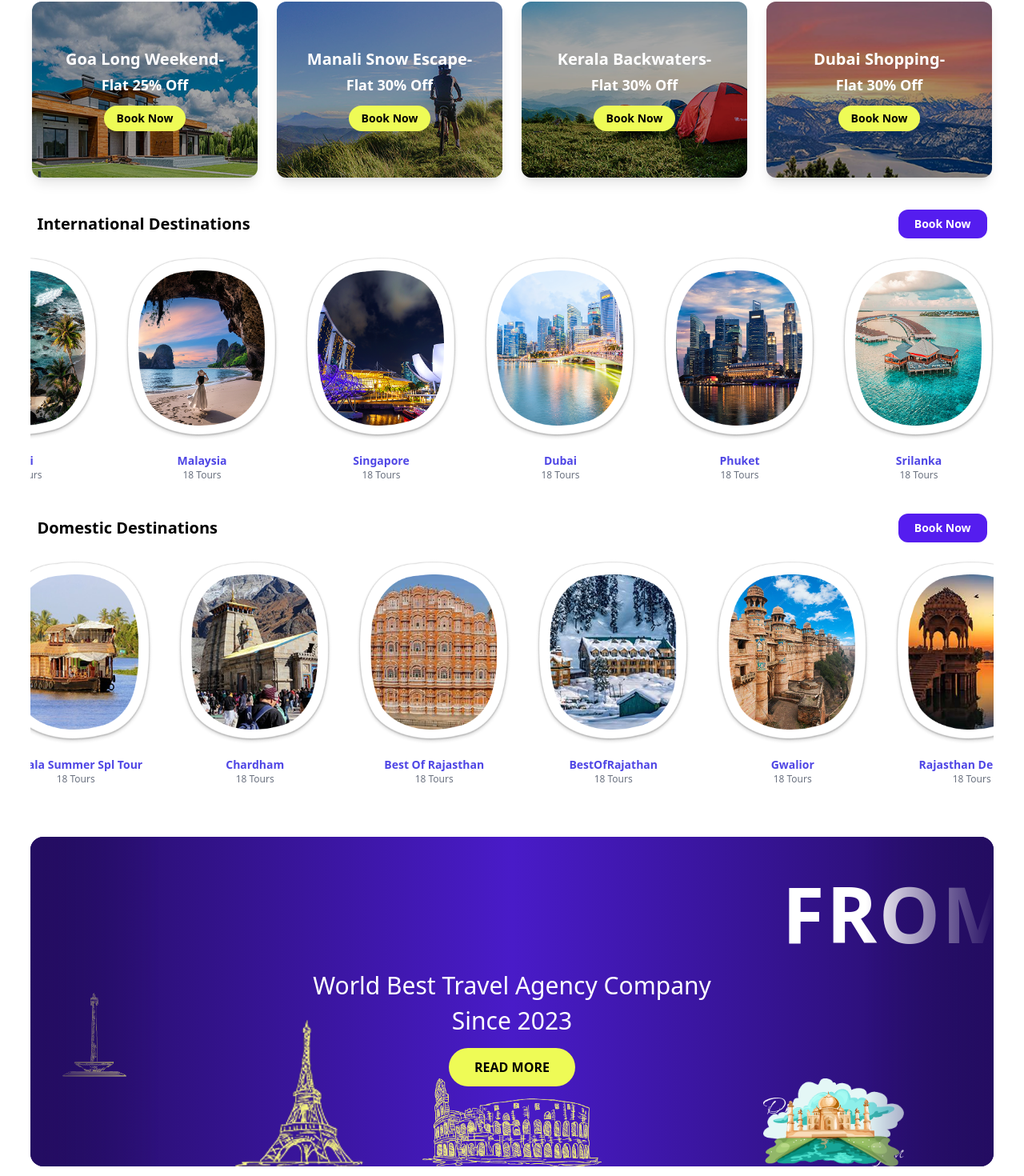
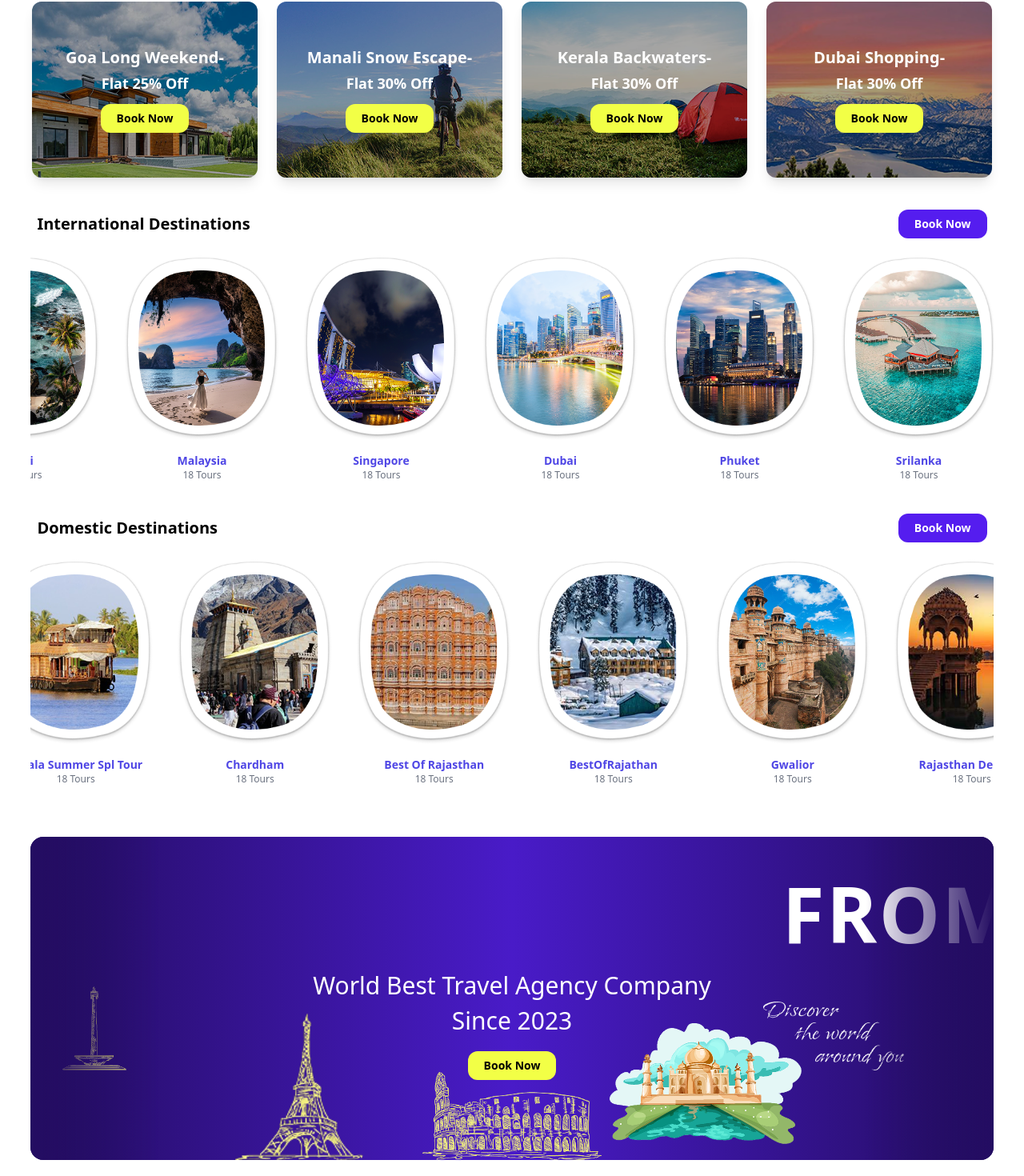
Before and after one commit to markwaveai/marktours_dashboard, a React (Vite) app: page /tour-services in a window 1280 px wide. Shown: the part 1072-2542 px from the top of the page at 80% size. Built offline with nearby package versions, Linux system fonts and the light colour scheme.

Commit message:
added ui changes

```diff
--- a/src/components/DreamsBanner.jsx
+++ b/src/components/DreamsBanner.jsx
@@ -1,15 +1,23 @@
+import { useState } from "react";
+
 import dream1 from "/assets/dreams-images/dream1.png";
 import dream3 from "/assets/dreams-images/dreams3.png";
 import dream4 from "/assets/dreams-images/dreams4.png";
 import dream5 from "/assets/dreams-images/Clipart.png";
 import dream6 from "/assets/dreams-images/dream6.png";
 
+import BookNowButton from "./BookNowButton";     // ✅ adjust path if needed
+import BookingModal from "./BookingModal";       // ✅ same modal used earlier
+
 export default function DreamsBanner() {
+  const [openModal, setOpenModal] = useState(false); // ✅ modal state
+
   return (
+    <>
       <section className="w-full flex justify-center px-4 sm:px-6 py-12 sm:py-16">
         <div className="relative w-full max-w-[94vw] rounded-2xl overflow-hidden bg-gradient-to-r from-[#240D62] via-[#491BC8] to-[#240D62] text-white">
 
-        {/* 🔥 INNER SHADOW (LEFT + RIGHT FADE) */}
+          {/* 🔥 INNER SHADOW */}
           <div className="pointer-events-none absolute inset-0 z-20">
             <div className="absolute left-0 top-0 h-full w-24 sm:w-40 bg-gradient-to-r from-[#240D62] to-transparent" />
             <div className="absolute right-0 top-0 h-full w-24 sm:w-40 bg-gradient-to-l from-[#240D62] to-transparent" />
@@ -21,8 +29,7 @@ export default function DreamsBanner() {
               className="
                 whitespace-nowrap
                 font-black
-              font-black tracking-tight md:tracking-wide
-
+                tracking-tight md:tracking-wide
                 text-[2rem]
                 md:text-[4rem]
                 lg:text-[6rem]
@@ -43,9 +50,12 @@ export default function DreamsBanner() {
               Since 2023
             </p>
 
-          <button className="mt-2 sm:mt-4 bg-[#EEFB56] text-black font-bold px-6 sm:px-8 py-3 rounded-full hover:bg-lime-300 transition">
-            READ MORE
-          </button>
+            {/* ✅ BOOK NOW BUTTON (REPLACED READ MORE) */}
+            <BookNowButton
+              variant="yellow"
+              className="mt-3 sm:mt-5"
+              onClick={() => setOpenModal(true)}
+            />
           </div>
 
           {/* ================= DECORATIVE IMAGES ================= */}
@@ -54,38 +64,44 @@ export default function DreamsBanner() {
           <img
             src={dream1}
             alt="Eiffel Tower"
-          className="absolute left-4 sm:left-10 bottom-28 w-14 sm:w-20  "
+            className="absolute left-4 sm:left-10 bottom-28 w-14 sm:w-20"
           />
 
           {/* Pyramid */}
           <img
             src={dream3}
             alt="Pyramid"
-          className="absolute left-24 sm:left-64 bottom-0 w-28 sm:w-40 "
+            className="absolute left-24 sm:left-64 bottom-0 w-28 sm:w-40"
           />
 
           {/* Colosseum */}
           <img
             src={dream4}
             alt="Colosseum"
-          className="absolute left-1/2 bottom-0 -translate-x-1/2 w-40 sm:w-56 "
+            className="absolute left-1/2 bottom-0 -translate-x-1/2 w-40 sm:w-56"
           />
 
           {/* Statue */}
           <img
             src={dream6}
             alt="Statue"
-          className="absolute right-6 sm:right-28 bottom-0 w-32 sm:w-44 "
+            className="absolute right-6 sm:right-28 bottom-28 w-32 sm:w-44"
           />
 
-        {/* Statue */}
+          {/* Clipart */}
           <img
             src={dream5}
-          alt="Statue"
-          className="absolute right-6 sm:right-28 bottom-0 w-32 sm:w-44 "
+            alt="Clipart"
+            className="absolute right-16 sm:right-60 bottom-5 w-28 sm:w-60"
           />
-
         </div>
       </section>
+
+      {/* ✅ BOOKING MODAL (SAME FORM AS BEFORE) */}
+      <BookingModal
+        open={openModal}
+        onClose={() => setOpenModal(false)}
+      />
+    </>
   );
 }
--- a/src/components/Hero/UpcomingTours.jsx
+++ b/src/components/Hero/UpcomingTours.jsx
@@ -1,5 +1,7 @@
 import { useState } from "react";
 import { ChevronLeft, ChevronRight } from "lucide-react";
+import BookNowButton from "../BookNowButton";
+import BookingModal from "../BookingModal"; // 👈 ADD THIS
 
 const tours = [
   {
@@ -34,6 +36,9 @@ const VISIBLE_CARDS = 4;
 export default function UpcomingTours() {
   const [startIndex, setStartIndex] = useState(0);
 
+  // ✅ MODAL STATE
+  const [openModal, setOpenModal] = useState(false);
+
   const canGoLeft = startIndex > 0;
   const canGoRight = startIndex + VISIBLE_CARDS < tours.length;
 
@@ -43,6 +48,7 @@ export default function UpcomingTours() {
   );
 
   return (
+    <>
       <section className="w-full px-4 md:px-10 2xl:px-24 py-10">
         {/* Header */}
         <div className="flex justify-between items-center mb-6">
@@ -60,28 +66,28 @@ export default function UpcomingTours() {
             <ChevronLeft
               onClick={() => canGoLeft && setStartIndex(startIndex - 1)}
               className={`text-2xl transition
-              ${canGoLeft ? "text-blue-600 cursor-pointer" : "text-black cursor-not-allowed"}
+                ${
+                  canGoLeft
+                    ? "text-blue-600 cursor-pointer"
+                    : "text-black cursor-not-allowed"
+                }
               `}
             />
             <ChevronRight
               onClick={() => canGoRight && setStartIndex(startIndex + 1)}
               className={`text-2xl transition
-              ${canGoRight ? "text-blue-600 cursor-pointer" : "text-black cursor-not-allowed"}
+                ${
+                  canGoRight
+                    ? "text-blue-600 cursor-pointer"
+                    : "text-black cursor-not-allowed"
+                }
               `}
             />
           </div>
         </div>
 
         {/* Cards */}
-      <div
-        className="
-          grid
-          grid-cols-1
-          sm:grid-cols-2
-          lg:grid-cols-4
-          gap-6
-        "
-      >
+        <div className="grid grid-cols-1 sm:grid-cols-2 lg:grid-cols-4 gap-6">
           {visibleTours.map((tour, i) => (
             <div
               key={i}
@@ -112,25 +118,23 @@ export default function UpcomingTours() {
                   {tour.offer}
                 </p>
 
-              <button
-                className="
-                  mt-3
-                  bg-[#EEFB56]
-                  text-black
-                  font-semibold
-                  px-4 py-1.5
-                  rounded-full
-                  text-sm
-                  hover:bg-lime-300
-                  transition
-                "
-              >
-                Book Now
-              </button>
+                {/* ✅ OPEN MODAL ON CLICK */}
+                <BookNowButton
+                  variant="yellow"
+                  className="mt-3 p-2 rounded-full"
+                  onClick={() => setOpenModal(true)}
+                />
               </div>
             </div>
           ))}
         </div>
       </section>
+
+      {/* ✅ BOOKING MODAL */}
+      <BookingModal
+        open={openModal}
+        onClose={() => setOpenModal(false)}
+      />
+    </>
   );
 }
--- a/src/components/markservices/TourCards.jsx
+++ b/src/components/markservices/TourCards.jsx
@@ -1,3 +1,4 @@
+import { useState } from "react";
 import { FontAwesomeIcon } from "@fortawesome/react-fontawesome";
 import {
   faClock,
@@ -13,6 +14,9 @@ import thailand from "/assets/packages/thailand.png";
 import srilanka from "/assets/packages/srilanka.png";
 import dubai from "/assets/packages/dubhai.png";
 
+import BookNowButton from "../BookNowButton";   // ✅ adjust path if needed
+import BookingModal from "../BookingModal";     // ✅ same modal reused
+
 const packages = [
   { name: "Singapore", image: singapore },
   { name: "Malaysia", image: malaysia },
@@ -23,9 +27,13 @@ const packages = [
 ];
 
 export default function TourCards() {
+  const [openModal, setOpenModal] = useState(false);
+
   return (
+    <>
       <div className="relative bg-white rounded-[32px] px-6 md:px-10 py-12 border overflow-hidden">
 
+        {/* CARDS */}
         <div className="w-full overflow-hidden">
           <div className="grid grid-cols-1 sm:grid-cols-2 md:grid-cols-3 lg:grid-cols-6 gap-2">
             {packages.map((item, i) => (
@@ -36,17 +44,19 @@ export default function TourCards() {
                 <img
                   src={item.image}
                   alt={item.name}
-                className="absolute inset-0 w-full h-full object-cover group-hover:scale-110 transition duration-700"
+                  className="absolute inset-0 w-full h-full  group-hover:scale-110 transition duration-700"
                 />
+             {/* overlay */}
+                <div className="absolute inset-0 bg-black/2" />
 
-              <div className="absolute inset-0 bg-gradient-to-t from-black/80 via-black/30 to-black/20" />
-
+                {/* TITLE */}
                 <div className="absolute inset-0 flex items-center justify-center">
                   <h3 className="text-white text-2xl font-bold">
                     {item.name}
                   </h3>
                 </div>
 
+                {/* ICON INFO */}
                 <div className="absolute bottom-6 left-0 right-0 px-4">
                   <div className="flex justify-between text-white text-[11px]">
                     <div className="flex flex-col items-center gap-1">
@@ -72,11 +82,21 @@ export default function TourCards() {
           </div>
         </div>
 
+        {/* ✅ BOOK NOW BUTTON (REPLACED) */}
         <div className="flex justify-center mt-12">
-        <button className="bg-[#EEFB56] hover:bg-lime-300 px-12 py-3 rounded-full font-semibold">
-          BOOK NOW
-        </button>
+          <BookNowButton
+            variant="yellow"
+            className="px-12 py-3 text-base rounded-full"
+            onClick={() => setOpenModal(true)}
+          />
         </div>
       </div>
+
+      {/* ✅ BOOKING MODAL */}
+      <BookingModal
+        open={openModal}
+        onClose={() => setOpenModal(false)}
+      />
+    </>
   );
 }
```
Lines whose indentation alone changed are shown as unchanged.
